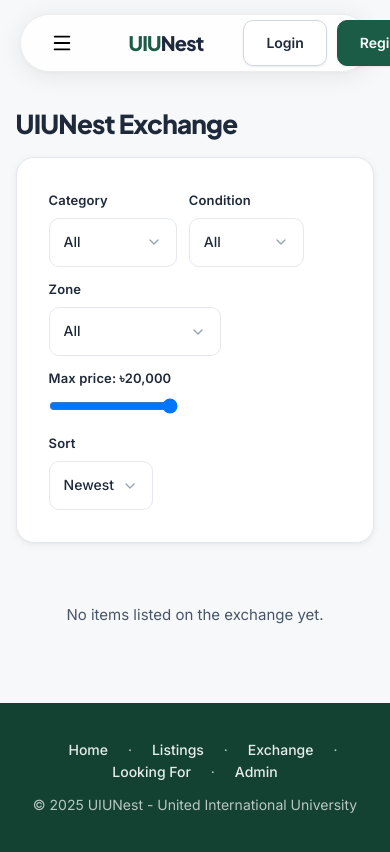
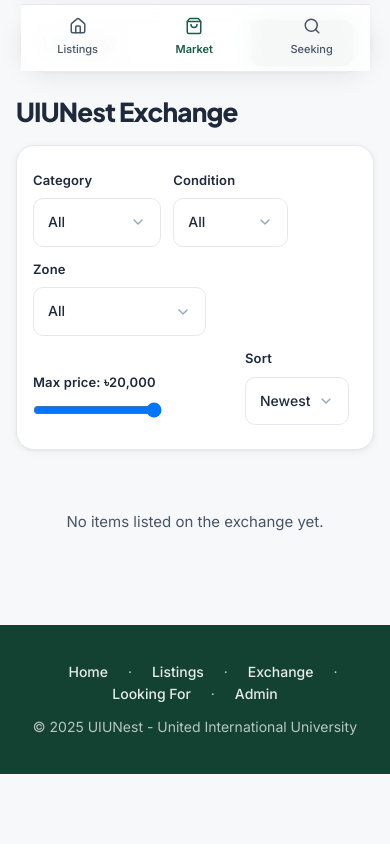
Before and after one commit to SpicyFalcon619/UIUNest, a PHP site: page /exchange.html in a window 390 px wide; the page is wider, and only the part inside the window is pictured. After the commit the page ends 774 px from the top of that part, so only its background shows below. Run offline with PHP 8.4, Linux system fonts and the light colour scheme; data that the repository does not hold is empty.

Commit message:
feat(ui): massive mobile UX overhaul - bottom tabs, bottom sheets, native feel

```diff
--- a/app.js
+++ b/app.js
@@ -243,15 +243,15 @@ function renderNav(active) {
   const user = window.mockData.currentUser;
 
   let links = [
-    { href: 'listings.html', label: 'Listings', key: 'listings' },
-    { href: 'exchange.html', label: 'Exchange', key: 'exchange' },
-    { href: 'seeking.html',  label: 'Looking For', key: 'seeking' }
+    { href: 'listings.html', label: 'Listings', key: 'listings', icon: 'home' },
+    { href: 'exchange.html', label: 'Market', key: 'exchange', icon: 'shopping-bag' },
+    { href: 'seeking.html',  label: 'Seeking', key: 'seeking', icon: 'search' }
   ];
   if (user && user.role === 'landlord') {
     links = links.filter(l => l.key !== 'seeking');
   }
   const linkHTML = links.map(l =>
-    `<a href="${l.href}" class="${active === l.key ? 'active' : ''}">${l.label}</a>`).join('');
+    `<a href="${l.href}" class="${active === l.key ? 'active' : ''}"><i data-lucide="${l.icon}" class="nav-icon"></i><span class="nav-label">${l.label}</span></a>`).join('');
 
   const avatarDisplay = (user && user.profile_pic)
     ? `<img src="${user.profile_pic}" style="width:100%;height:100%;object-fit:cover;border-radius:50%">`
--- a/style.css
+++ b/style.css
@@ -78,6 +78,7 @@ html, body {
   flex-direction: column;
   -webkit-font-smoothing: antialiased;
   -moz-osx-font-smoothing: grayscale;
+  -webkit-tap-highlight-color: transparent;
 }
 
 h1, h2, h3, h4, h5, h6 {
@@ -133,7 +134,9 @@ img { display: block; max-width: 100%; }
   padding: 8px 14px;
   border-radius: 8px;
   transition: all 0.15s ease;
+  display: flex; align-items: center; justify-content: center;
 }
+.nav-links a .nav-icon { display: none; }
 .nav-links a:hover  { color: var(--emerald); background: var(--emerald-soft); }
 .nav-links a.active { color: var(--emerald); background: var(--emerald-soft); font-weight: 600; }
 
@@ -944,17 +947,24 @@ footer a:hover { color: #fff; text-decoration: underline; }
 
 @media (max-width: 900px) {
   /* Mobile nav */
-  .mobile-menu-btn { display: block !important; }
+  .mobile-menu-btn { display: none !important; }
   .nav-links {
-    display: none; flex-direction: column;
-    position: absolute; top: 68px; left: 0; right: 0;
-    background: var(--surface);
-    border-bottom: 1px solid var(--border);
-    padding: 16px; gap: 4px;
-    box-shadow: var(--shadow-md);
+    display: flex; flex-direction: row; justify-content: space-around; align-items: center;
+    position: fixed; bottom: 0; left: 0; right: 0;
+    background: rgba(255, 255, 255, 0.95);
+    backdrop-filter: blur(12px);
+    border-top: 1px solid var(--border);
+    padding: 8px 0 calc(env(safe-area-inset-bottom) + 8px) 0;
+    z-index: 3000;
+    box-shadow: 0 -4px 12px rgba(0,0,0,0.03);
   }
-  .nav-links.open { display: flex; }
-  .nav-links a { border-radius: var(--radius); }
+  .nav-links a {
+    flex-direction: column; gap: 4px; padding: 4px; border-radius: 0;
+    background: transparent !important;
+    font-size: 11px; font-weight: 500;
+  }
+  .nav-links a .nav-icon { display: block; margin-bottom: 2px; }
+  body { padding-bottom: 70px; }
 
   /* Layouts */
   .listings-layout { flex-direction: column; }
@@ -973,12 +983,25 @@ footer a:hover { color: #fff; text-decoration: underline; }
 }
 
 @media (max-width: 560px) {
-  .container { padding: 36px 4%; }
+  .container { padding: 24px 16px; }
+  .listing-card { border-radius: 0; border: none; border-bottom: 1px solid var(--border); box-shadow: none; margin: 0 -16px; width: calc(100% + 32px); }
+  .card { padding: 24px 16px; }
   .features, .steps, .grid-3, .grid-4, .grid-2, .stats-row { grid-template-columns: 1fr; }
   .hero { padding: 72px 4%; }
   .hero h1 { font-size: 32px; }
   .nav-inner { padding: 0 16px; }
-  .modal { padding: 28px 24px; margin: 12px; max-width: calc(100vw - 24px); max-height: calc(100vh - 24px); border-radius: var(--radius-lg); }
+  .modal {
+    padding: 28px 24px 40px; margin: 0;
+    width: 100vw; max-width: 100vw;
+    max-height: 90vh; border-radius: 24px 24px 0 0;
+    position: fixed; bottom: 0; left: 0; right: 0;
+    transform: translateY(100%); transition: transform 0.3s cubic-bezier(0.2, 0.8, 0.2, 1);
+  }
+  .modal::before {
+    content: ''; position: absolute; top: 12px; left: 50%; transform: translateX(-50%);
+    width: 40px; height: 5px; border-radius: 5px; background: var(--border-mid);
+  }
+  .modal-bg.open .modal { transform: translateY(0); }
   .seek-card { grid-template-columns: 1fr; gap: 14px; }
   .seek-avatar { display: none; }
   .detail-photo { border-radius: var(--radius); }
```
Also changed, not shown: docs/walkthrough.md (+9 -2 lines).
